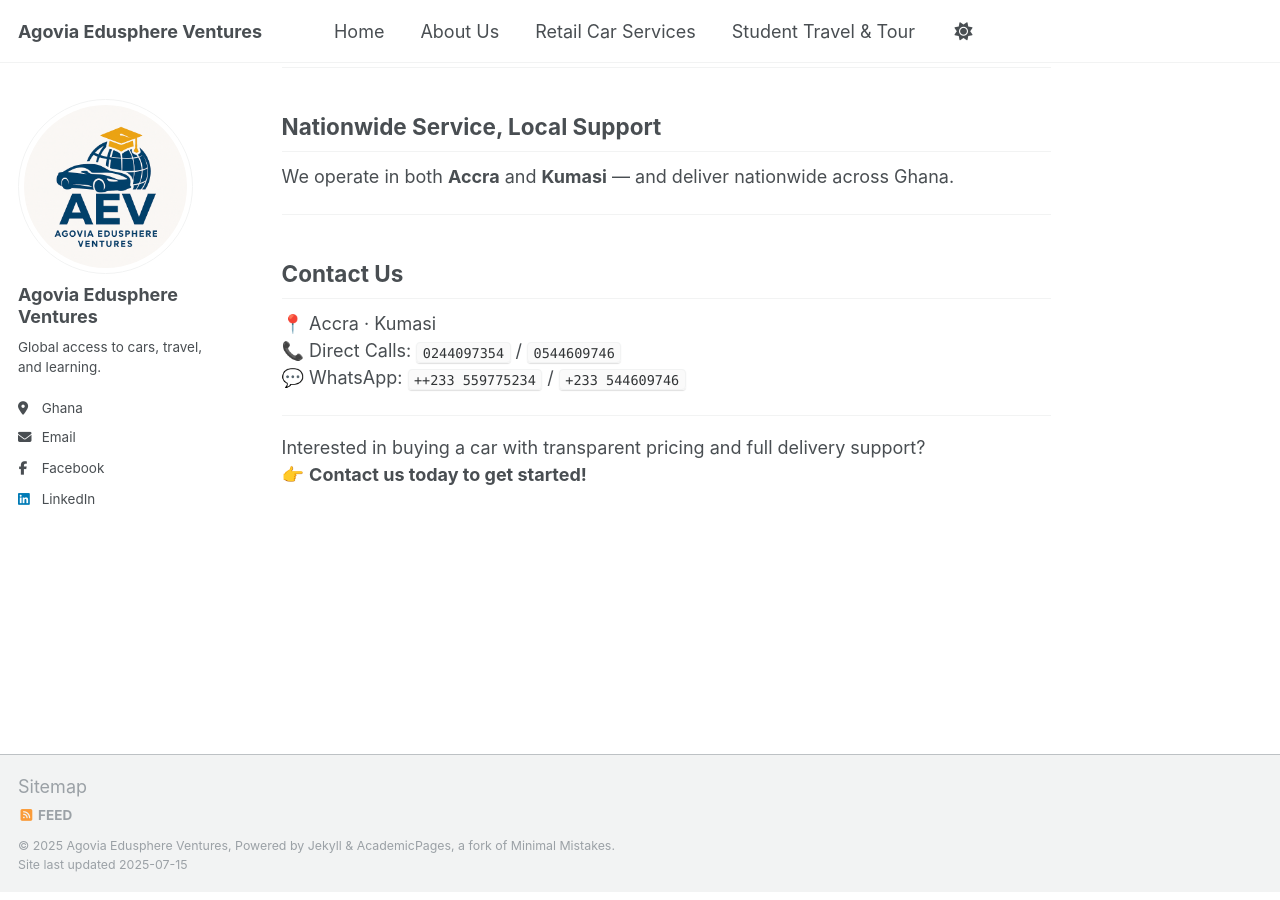
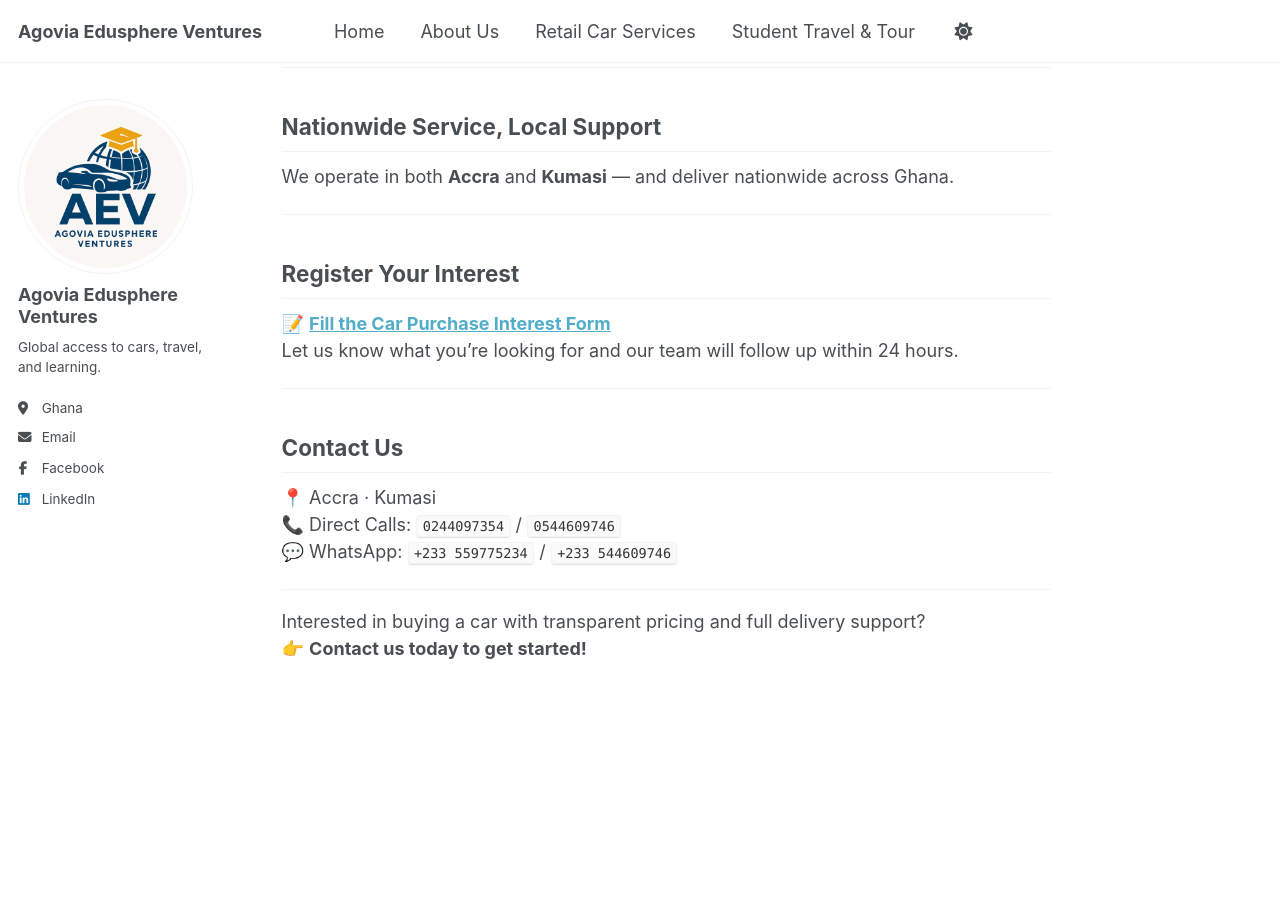
Before and after one commit to agoviaedusphere/agoviaedusphere.github.io, a Jekyll site: the page built from _pages/retail-services.md, in a window 1280 px wide and 900 px high, scrolled down 640 px. Built offline with Jekyll 4.4.1, drawn with Linux system fonts in a browser that asks for light colours; a script that is not in the unit is left out.

Commit message:
Update retail-services.md

```diff
--- a/_pages/retail-services.md
+++ b/_pages/retail-services.md
@@ -33,11 +33,18 @@ We operate in both **Accra** and **Kumasi** — and deliver nationwide across Gh
 
 ---
 
+## Register Your Interest
+
+📝 **[Fill the Car Purchase Interest Form](https://qualtricsxmvw4k5jx2g.qualtrics.com/jfe/form/SV_0vy6MR8UJM8u1vM)**
+Let us know what you're looking for and our team will follow up within 24 hours.
+
+---
+
 ## Contact Us
 
 📍 Accra · Kumasi
 📞 Direct Calls: `0244097354` / `0544609746`
-💬 WhatsApp: `++233 559775234` / `+233 544609746`
+💬 WhatsApp: `+233 559775234` / `+233 544609746`
 
 ---
 
```
